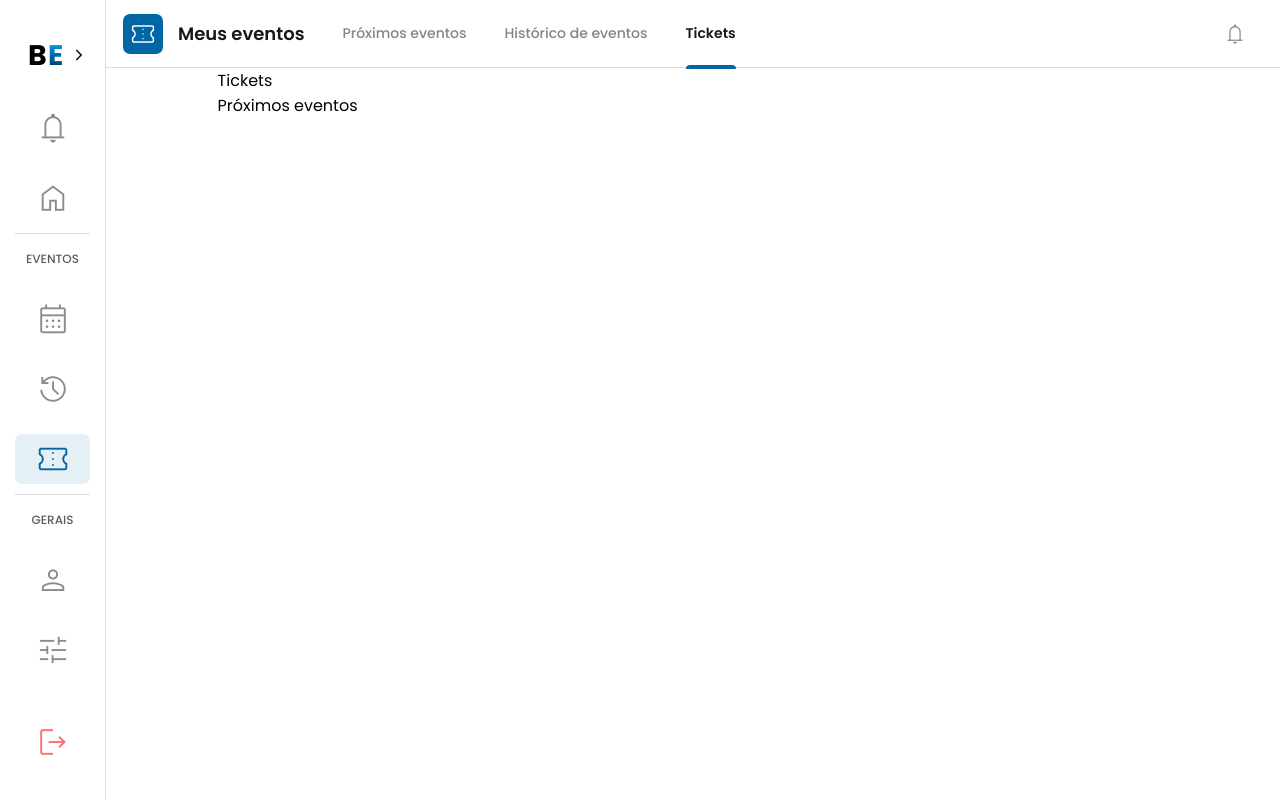
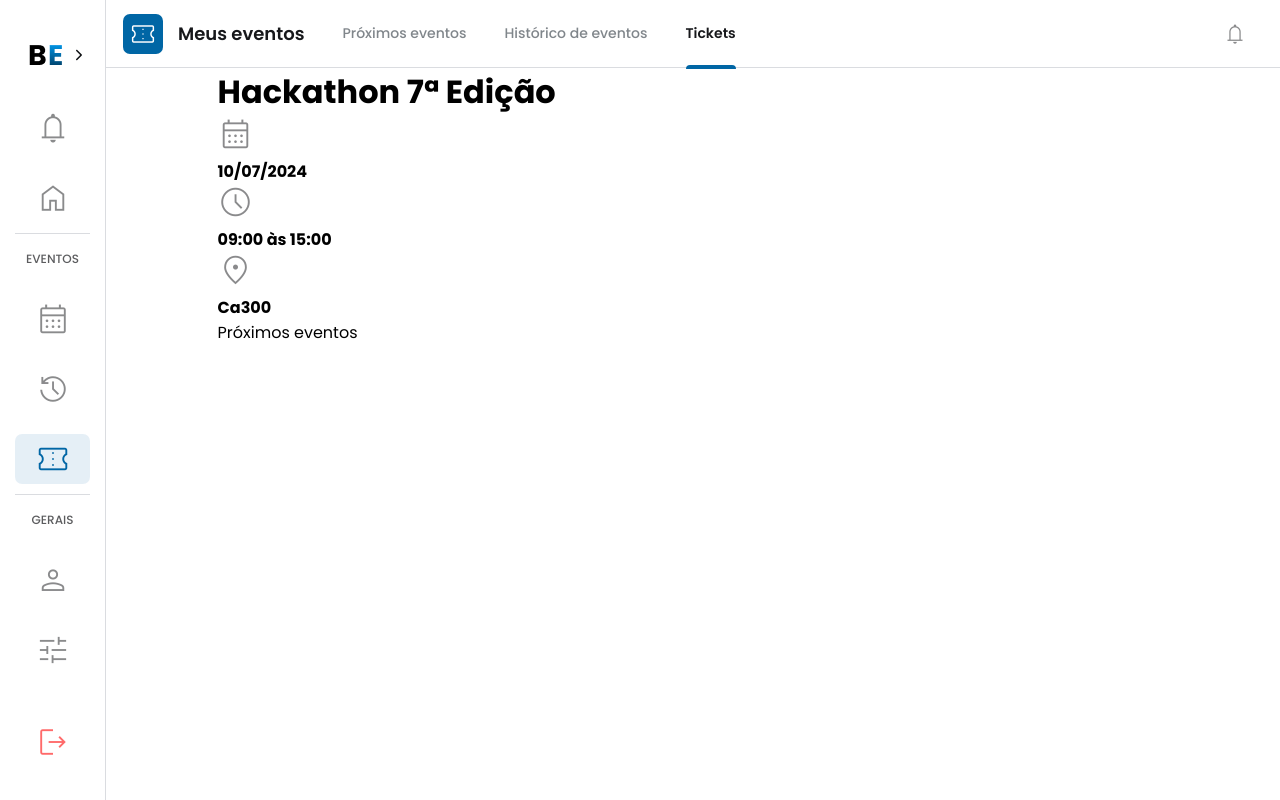
Before and after one commit to EsyProject/EsyFrontend, a React (Vite) app: page /tickets in a window 1280 px wide. Built offline with nearby package versions, Linux system fonts and the light colour scheme.

Commit message:
feat: adding event information

```diff
--- a/src/pages/Tickets/Tickets.jsx
+++ b/src/pages/Tickets/Tickets.jsx
@@ -1,6 +1,7 @@
 import { useState } from "react";
 /* import PropTypes from "prop-types"; */
 import { Sidebar, Navbar } from "../../pages/index";
+import "material-symbols";
 import "./Tickets.css";
 
 const Tickets = () => {
@@ -26,7 +27,25 @@ const Tickets = () => {
       />
 
       <div className="tickets-container-main">
-        <div className="container-event">Tickets</div>
+        <div className="container-event">
+          <h1>Hackathon 7ª Edição</h1>
+          <div className="info-wrapper">
+            <div className="info-date">
+              <span className="material-symbols-outlined">calendar_month</span>
+              <h4>10/07/2024</h4>
+            </div>
+
+            <div className="info-date">
+              <span className="material-symbols-outlined">schedule</span>
+              <h4>09:00 às 15:00</h4>
+            </div>
+
+            <div className="info-date">
+              <span className="material-symbols-outlined">location_on</span>
+              <h4>Ca300</h4>
+            </div>
+          </div>
+        </div>
         <div className="container-next-event">Próximos eventos</div>
       </div>
     </div>
```
